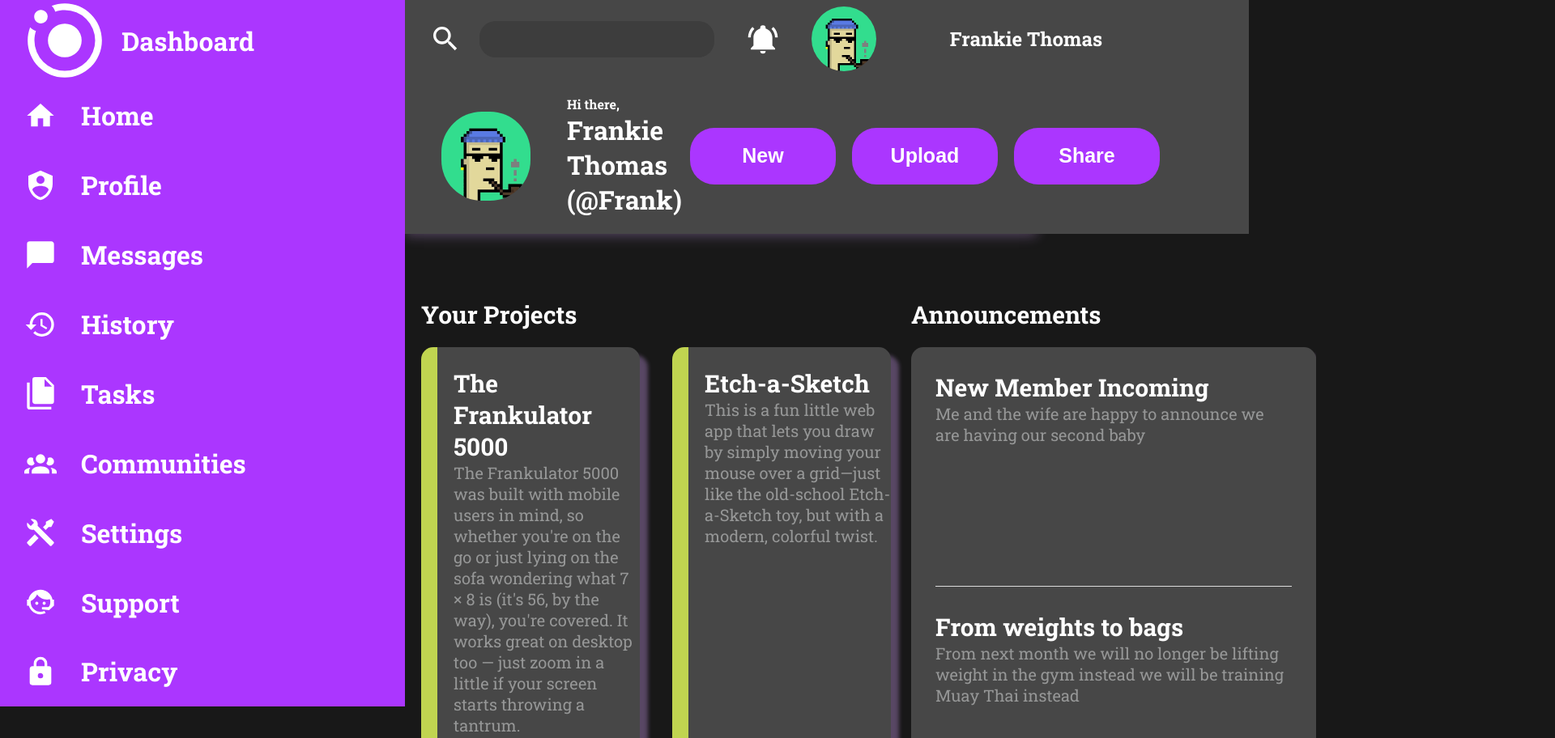
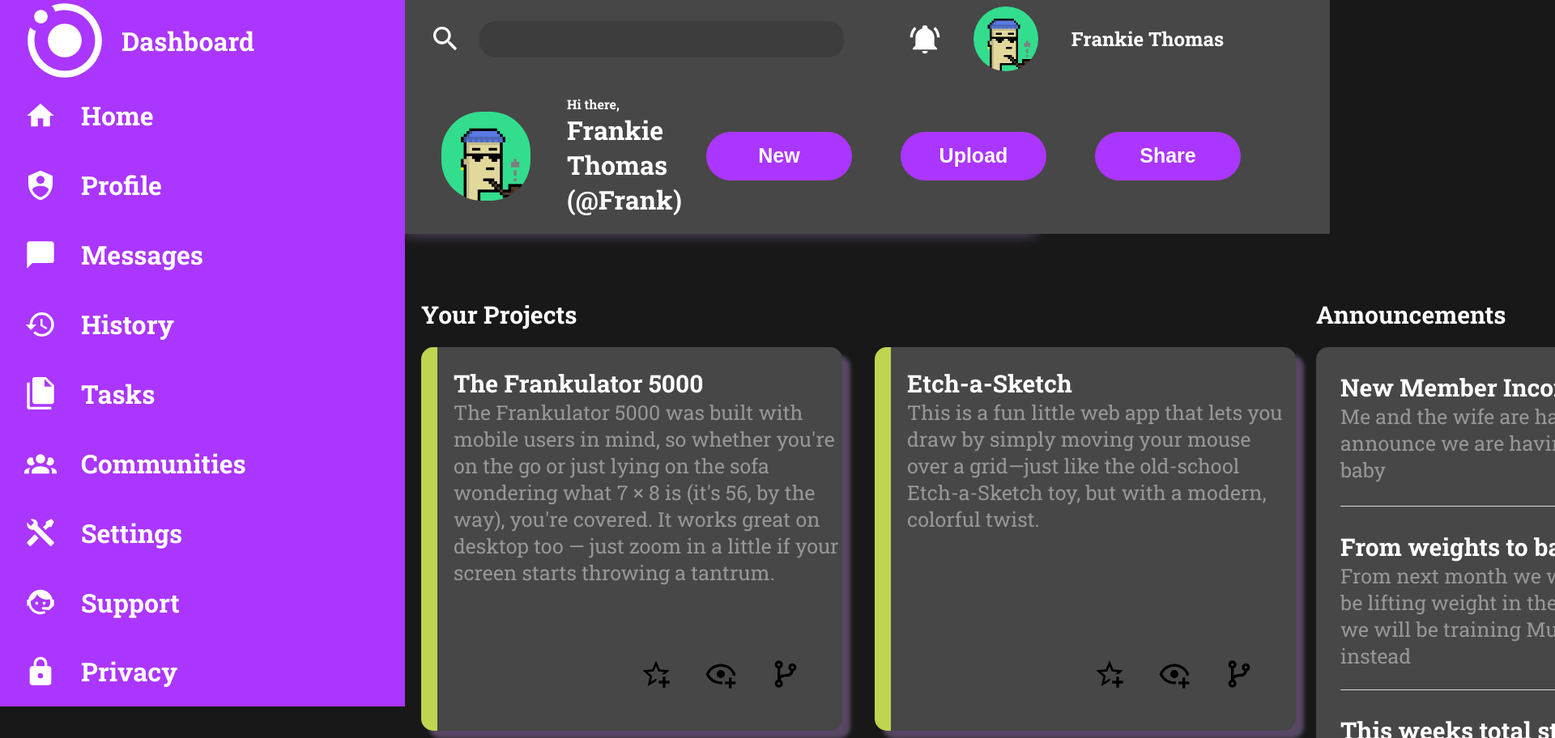
Before and after one commit to Grimshady1990/admin-dashboard, a plain HTML site: page index.html in a window 1280 px wide. Shown: the top 912 px of the page at 81% size, 1920 px wide, since content can reach past the window. Drawn offline with Linux system fonts and the light colour scheme.

Commit message:
Finish the project

```diff
--- a/style.css
+++ b/style.css
@@ -62,7 +62,7 @@ body {
 
 #header-top {
     display: grid;
-    grid-template-columns: 1fr 100px 100px 350px 100px;
+    grid-template-columns: 1fr 100px 100px 250px 100px;
     background-color: var(--head-main-bg);
 
 }
@@ -119,7 +119,7 @@ input {
 #header-bottom {
     display: grid;
     grid-template-rows: 1fr;
-    grid-template-columns: 200px 1fr 200px 200px 200px 100px;
+    grid-template-columns: 200px 1fr 240px 240px 240px 80px;
     align-content: center;
     background-color: var(--head-main-bg);
 }
@@ -182,7 +182,7 @@ input {
 
 /* Global button styles */
 .buttons {
-    height: 70px;
+    height: 60px;
     width: 180px;
     border-radius: 30px;
     border: none;
@@ -282,6 +282,7 @@ input {
     margin-bottom: 200px;
     margin-left: 20px;
     margin-right: 40px;
+
 }
 
 #project2,
@@ -310,9 +311,10 @@ input {
 /* Child container of root container */
 #main-left {
     display: grid;
-    grid-template-columns: 1fr 1fr;
+    grid-template-columns: repeat(2, 1fr);
     grid-template-rows: 100px 1fr 1fr 1fr;
     gap: 40px;
+
 }
 
 /* Header of the left child */
@@ -333,6 +335,7 @@ input {
 /* Selector for project divs Header text */
 .project-head {
     margin-bottom: 0;
+
 }
 
 /* Class Selector for project divs */
@@ -343,6 +346,8 @@ input {
     grid-template-rows: 3fr 1fr;
     box-shadow: 10px 10px 5px var(--box-shadow);
     border-left: 20px solid var(--left-border);
+    min-width: 500px;
+
 
 
 
@@ -356,7 +361,7 @@ input {
 
 /* Selects the text below the header of project divs */
 .project-text {
-    font-size: 20px;
+    font-size: 25px;
     margin-top: 0;
 }
 
@@ -432,7 +437,7 @@ input {
 }
 .news-text{
     margin-top: 0;
-    font-size: 20px;
+    font-size: 25px;
 }
 
 /* Header selector of the trending section */
@@ -453,6 +458,9 @@ input {
     grid-template-rows: repeat(4, 1fr);
     box-shadow: 10px 10px 5px var(--box-shadow);
 
+
+
+
 }
 
 /* Aligns the divs in the trending section */
@@ -467,6 +475,7 @@ input {
 #icon1 {
     background-color: var(--head-main-bg);
     border-radius: 15px 0 0 0;
+
 }
 #icon2 {
     background-color: var(--head-main-bg);
```
